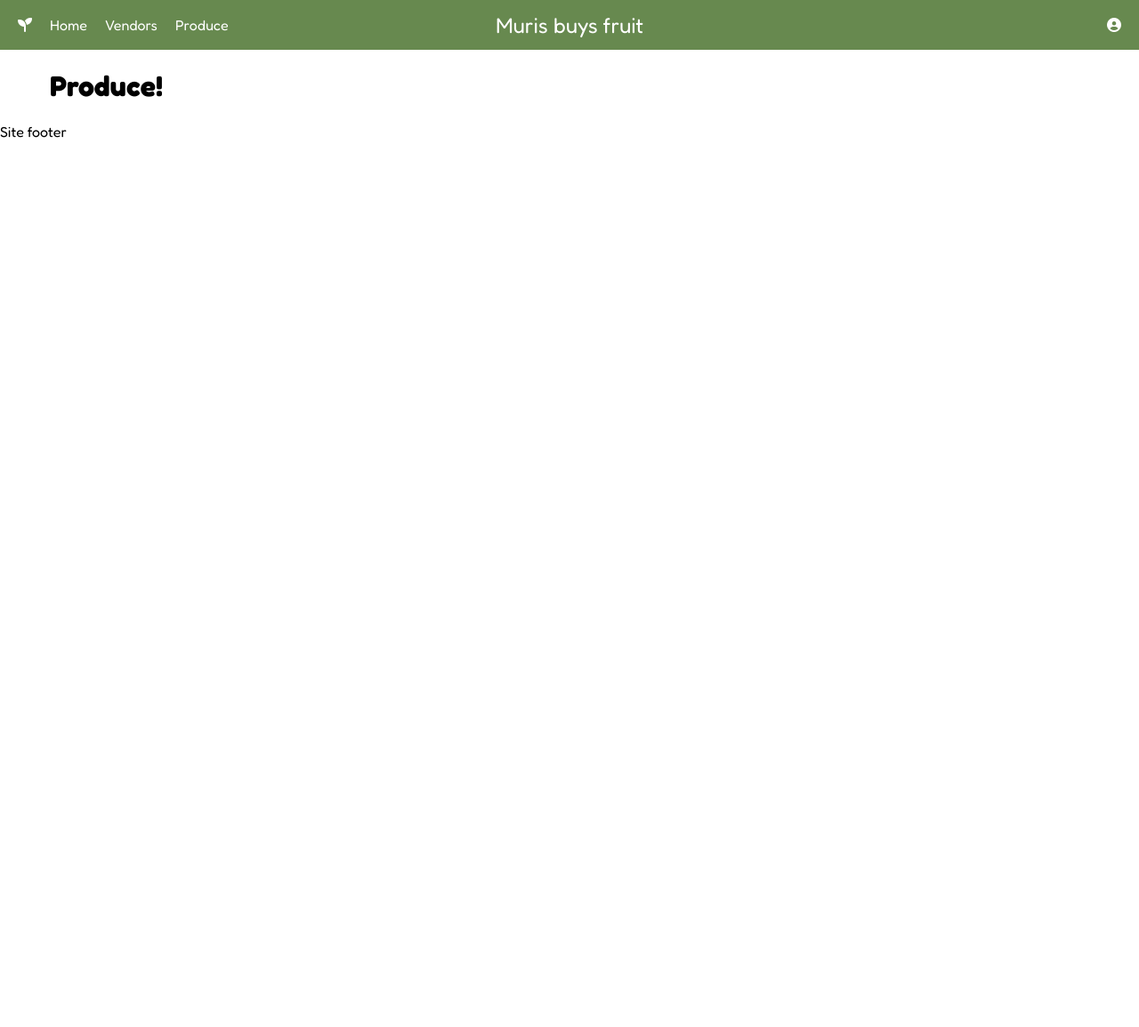
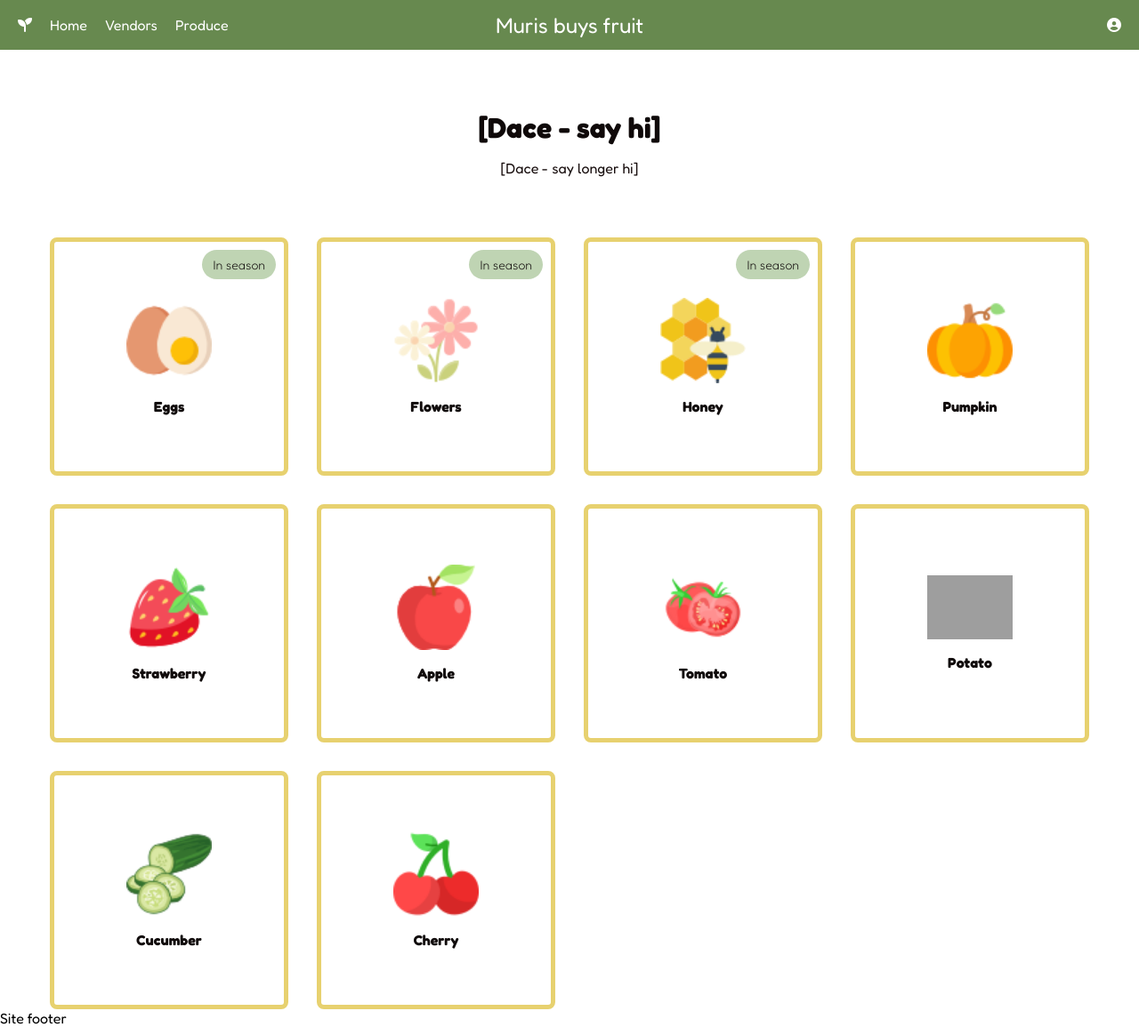
Before and after one commit to dacelensa/webdevexam, a Flask app: page /produce in a window 1280 px wide. Shown: the whole page at 89% size. Before the commit the page ends 155 px from the top, so only its background shows below. Run offline with Flask 3, Linux system fonts and the light colour scheme; some libraries are stand-ins or nearby versions; grey boxes are pictures that could not be loaded.

Commit message:
Added list of produce page

```diff
--- a/app.py
+++ b/app.py
@@ -1,6 +1,26 @@
 from flask import Flask, render_template
+import json
+from datetime import datetime
+
+with open("data/produce.json", "r", encoding="utf8") as f:
+    all_produce = json.load(f)
+
+with open("data/vendors.json", "r", encoding="utf8") as f:
+    all_vendors = json.load(f)
 
 app = Flask(__name__)
+
+
+def get_season_name():
+    current_month = datetime.now().month
+    if current_month >= 3 and current_month <= 5:
+        return "spring"
+    if current_month >= 6 and current_month <= 8:
+        return "summer"
+    if current_month >= 9 and current_month <= 11:
+        return "autumn"
+    else:
+        return "winter"
 
 
 @app.route("/")
@@ -15,7 +35,17 @@ def vendors():
 
 @app.route("/produce")
 def produce():
-    return render_template("produce.html", list_of_produce=["Produce 1", "Produce 2"])
+    in_season = []
+    out_of_season = []
+    current_season = get_season_name()
+    for produce in all_produce.copy():
+        if current_season in produce["season"]:
+            produce["in_season"] = True
+            in_season.append(produce)
+        else:
+            produce["in_season"] = False
+            out_of_season.append(produce)
+    return render_template("produce.html", list_of_produce=in_season + out_of_season)
 
 
 if __name__ == "__main__":
--- a/static/style.css
+++ b/static/style.css
@@ -222,7 +222,7 @@ body {
     }
 }
 
-.homepage-welcome {
+.welcome {
     margin: 68px 0;
 }
 
@@ -242,7 +242,60 @@ body {
 }
 
 @media only screen and (max-width: 1024px) {
-    .homepage-welcome {
+    .welcome {
         margin: 40px 0;
     }
 }
+
+.produce_card {
+    display: flex;
+    flex-direction: column;
+    gap: 16px;
+    align-items: center;
+    justify-content: center;
+    aspect-ratio: 1;
+    border-radius: 8px;
+    border: 5px solid #e7d16f;
+    text-decoration: none;
+    color: rgb(17, 12, 12);
+    position: relative;
+}
+
+.produce-in-season {
+    padding: 8px 12px;
+    border-radius: 20px;
+    font-size: 14px;
+    font-weight: lighter;
+    top: 9px;
+    right: 9px;
+    position: absolute;
+    background: rgb(191, 212, 179);
+}
+
+.produce-name {
+    font-size: 1rem;
+    color: rgb(17, 12, 12);
+    margin: 0;
+}
+
+.list-of-produce {
+    display: grid;
+    grid-template-columns: repeat(4, 1fr);
+    gap: 32px;
+}
+
+.produce-image {
+    width: 96px;
+}
+
+@media only screen and (max-width: 1024px) {
+    .list-of-produce {
+        grid-template-columns: 1fr;
+        gap: 16px;
+    }
+
+    .produce_card {
+        aspect-ratio: auto;
+        padding: 12px;
+    }
+}
--- a/templates/index.html
+++ b/templates/index.html
@@ -5,7 +5,7 @@
 {% block description %}Description of your site{% endblock %}
 
 {% block content %}
-<section class="homepage-welcome">
+<section class="welcome">
     <h1 class="welcome-title">
         [Dace - say hi]
     </h1>
--- a/templates/produce.html
+++ b/templates/produce.html
@@ -5,5 +5,27 @@
 {% block description %}Description of this page{% endblock %}
 
 {% block content %}
-<h1>Produce!</h1>
+<section class="welcome">
+    <h1 class="welcome-title">
+        [Dace - say hi]
+    </h1>
+    <p class="welcome-text">
+        [Dace - say longer hi]
+    </p>
+</section>
+<section class="list-of-produce">
+    {% for produce in list_of_produce %}
+    <a class="produce_card" href="/produce/{{produce.id}}">
+        {% if produce.in_season %}
+        <span class="produce-in-season">
+            In season
+        </span>
+        {% endif %}
+        <img alt="{{produce.name}}" src="/static/images/{{produce.image}}" class="produce-image" />
+        <h3 class="produce-name">
+            {{produce.name}}
+        </h3>
+    </a>
+    {% endfor %}
+</section>
 {% endblock %}
```
